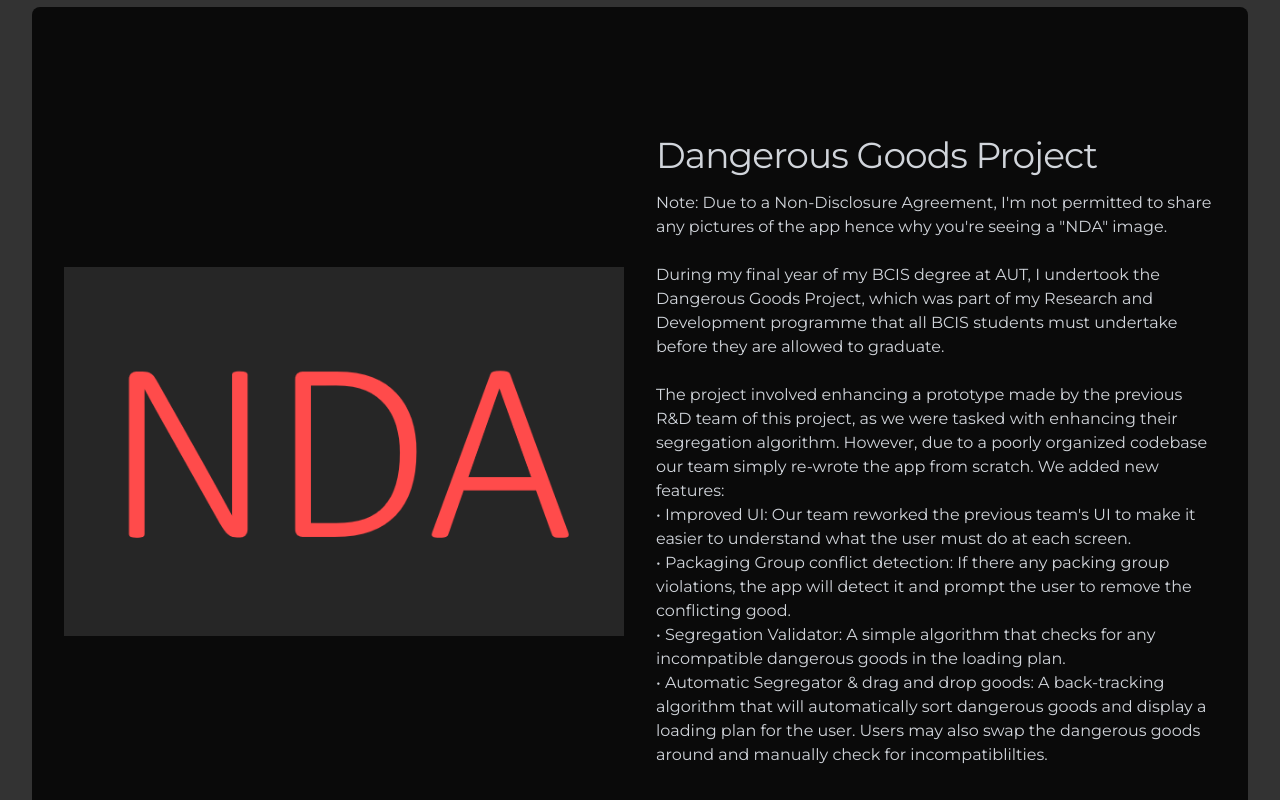
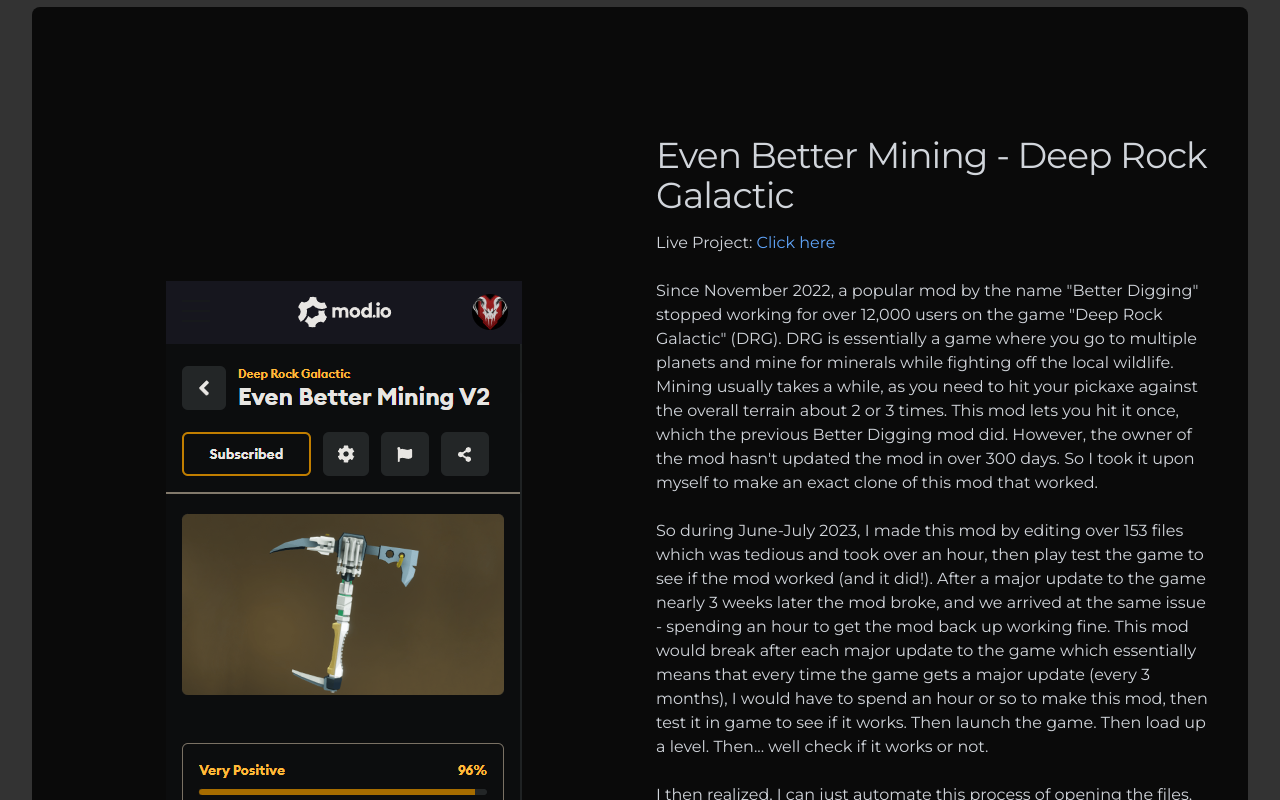
Before and after one commit to Ratchet7x5/Ratchet7x5.github.io, a React (Vite) app in the folder ratchet7x5.github.io/: page / in a window 1280 px wide. Shown: the part 2380-3180 px from the top of the page. Built offline with nearby package versions, Linux system fonts and the light colour scheme; the HTML template or start-up script is replaced by a standard one.

Commit message:
add DRG project to portfolio

```diff
--- a/ratchet7x5.github.io/src/App.jsx
+++ b/ratchet7x5.github.io/src/App.jsx
@@ -1,8 +1,9 @@
 import { useState } from 'react';
+import './App.css';
 import profpic from './assets/images/profile/480_No_BG.png';
 import dgapppic from './assets/images/projects/dgapp/NDA.png';
 import quirkymentors from './assets/images/projects/quirky-mentors/mentors.png';
-import './App.css';
+import drgmod from './assets/images/projects/drg/EBMV2.png';
 import ProjectImageCard from './components/common/projectImageCard';
 
 function App() {
@@ -53,7 +54,11 @@
         projectDescription={
           <text>
             Live Demo:{' '}
-            <a href="https://quirky-mentors.vercel.app/" target="_blank">
+            <a
+              href="https://quirky-mentors.vercel.app/"
+              target="_blank"
+              className="text-blue-400"
+            >
               Click here
             </a>
             <br />
@@ -85,7 +90,8 @@
             mentor.
             <br />
             <br />
-            As the backend and deployment developer, let's highlight some of the work I did on this project:
+            As the backend and deployment developer, let's highlight some of the
+            work I did on this project:
             <br />
             <br />
             &bull; Interviewed mentors and mentees to gather motivation to using
@@ -101,6 +107,67 @@
             <br />
             &bull; Assisted teammates with Git to solve merge conflicts and
             improve productivity
+          </text>
+        }
+      />
+
+      <ProjectImageCard
+        image={drgmod}
+        projectTitle={'Even Better Mining - Deep Rock Galactic'}
+        projectDescription={
+          <text>
+            Live Project:{' '}
+            <a
+              href="https://mod.io/g/drg/m/even-better-mining-v2"
+              target="_blank"
+              className="text-blue-400"
+            >
+              Click here
+            </a>
+            <br />
+            <br />
+            Since November 2022, a popular mod by the name "Better Digging"
+            stopped working for over 12,000 users on the game "Deep Rock
+            Galactic" (DRG). DRG is essentially a game where you go to multiple
+            planets and mine for minerals while fighting off the local wildlife.
+            Mining usually takes a while, as you need to hit your pickaxe
+            against the overall terrain about 2 or 3 times. This mod lets you
+            hit it once, which the previous Better Digging mod did. However, the
+            owner of the mod hasn't updated the mod in over 300 days. So I took
+            it upon myself to make an exact clone of this mod that worked.
+            <br />
+            <br />
+            So during June-July 2023, I made this mod by editing over 153 files
+            which was tedious and took over an hour, then play test the game to
+            see if the mod worked (and it did!). After a major update to the
+            game nearly 3 weeks later the mod broke, and we arrived at the same
+            issue - spending an hour to get the mod back up working fine. This
+            mod would break after each major update to the game which
+            essentially means that every time the game gets a major update
+            (every 3 months), I would have to spend an hour or so to make this
+            mod, then test it in game to see if it works. Then launch the game.
+            Then load up a level. Then... well check if it works or not.
+            <br />
+            <br />
+            I then realized, I can just automate this process of opening the
+            files, editing the values, then saving the file. To accomplish this
+            I used a library called UAssetAPI which can open all the texture
+            files and edit the value "HitsNeededToMine" to 1. After looking at
+            some non-existent documentation and the somewhat well documented
+            test-cases, I managed to get a CLI app running using C# to edit out
+            all the files. The best part? It only took about 2 minutes for the
+            CLI app to edit over 150+ files.
+            <br />
+            <br />
+            Some highlights:
+            <br />
+            &bull; Integrated UAssetAPI to edit 150+ texture files to improve
+            mod creating time by 95%.
+            <br />
+            &bull; Achieved over 6500+ downloads and 3200+ subscribers in the
+            last 3 months.
+            <br />
+            &bull; Used C# to write a CLI program that edits the files automatically when run.
           </text>
         }
       />
```
